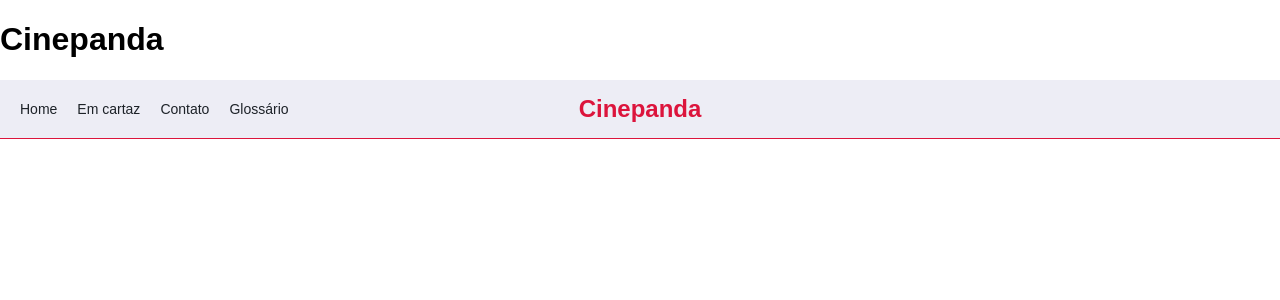
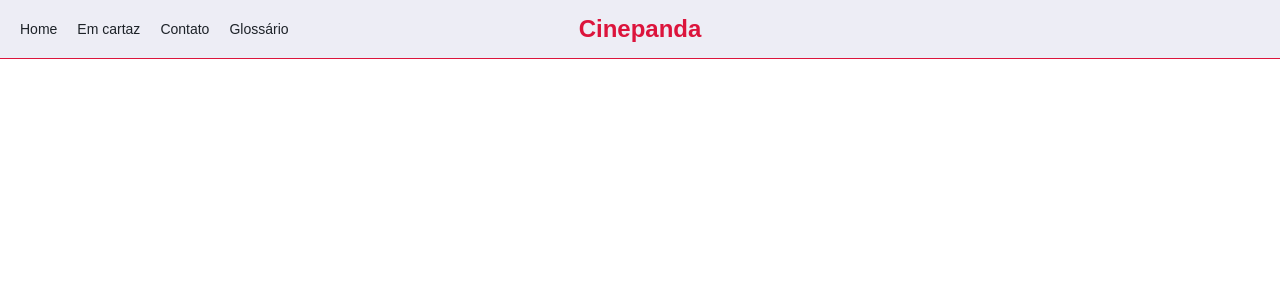
Before and after one commit to Lucasberni/trabalho-progrma-o-webb, a PHP site: page / in a window 1280 px wide. Shown: the top 300 px of the page. Run offline with PHP 8.4, Linux system fonts and the light colour scheme.

Commit message:
Update index.php

```diff
--- a/index.php
+++ b/index.php
@@ -7,7 +7,6 @@
 	<link rel="stylesheet" href="style.css">
 </head>
 <body>
-	<h1>Cinepanda</h1>
 	<header class="header">
 		<nav class="menu">
 			  <a href="" class="menu-item">Home</a>
```
